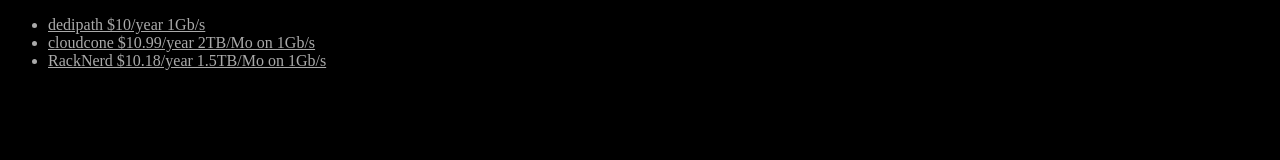
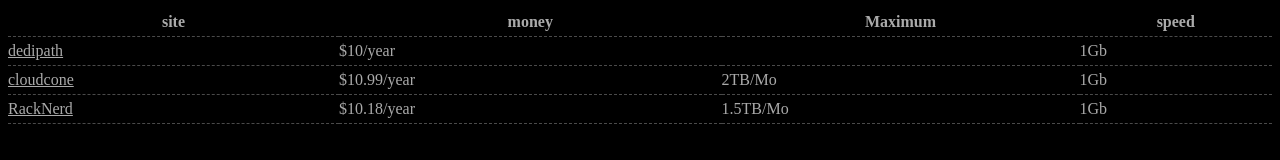
Before and after one commit to x88x/look, a website: page h5/vps.html in a window 1280 px wide. Drawn offline with Linux system fonts and the light colour scheme.

Commit message:
table css

```diff
--- a/h5/vps.html
+++ b/h5/vps.html
@@ -12,22 +12,48 @@
     <meta name="format-detection" content="telephone=no" />
     <meta name="format-detection" content="email=no" />
     <meta name="format-detection" content="adress=no" />
-    <link href="../style/github.css" rel="stylesheet" />
-
+    <link href="../style/base.css" rel="stylesheet" />
+    <link href="../style/table.css" rel="stylesheet" />
 </head>
 
 <body>
-    <ul>
-        <li>
-            <a href="https://portal.dedipath.com/cart.php?a=confproduct&i=0">dedipath $10/year 1Gb/s</a>
-        </li>
-        <li>
-            <a href="https://app.cloudcone.com.cn/vps/171/create?token=hashtag-2023-vps-1&ref=2321">cloudcone $10.99/year 2TB/Mo on 1Gb/s</a>
-        </li>
-        <li>
-            <a href="https://my.racknerd.com/cart.php?a=confproduct&i=0">RackNerd $10.18/year 1.5TB/Mo on 1Gb/s</a>
-        </li>
-    </ul>
+    <table>
+        <thead>
+            <tr>
+                <th>site</th>
+                <th>money</th>
+                <th>Maximum</th>
+                <th>speed</th>
+            </tr>
+        </thead>
+        <tbody>
+            <tr>
+                <td>
+                    <a href="https://portal.dedipath.com/cart.php?a=confproduct&i=0">dedipath</a>
+                </td>
+                <td>$10/year</td>
+                <td></td>
+                <td>1Gb</td>
+            </tr>
+            <tr>
+                <td>
+                    <a
+                        href="https://app.cloudcone.com.cn/vps/171/create?token=hashtag-2023-vps-1&ref=2321">cloudcone</a>
+                </td>
+                <td>$10.99/year</td>
+                <td>2TB/Mo</td>
+                <td>1Gb</td>
+            </tr>
+            <tr>
+                <td>
+                    <a href="https://my.racknerd.com/cart.php?a=confproduct&i=0">RackNerd</a>
+                </td>
+                <td>$10.18/year</td>
+                <td>1.5TB/Mo</td>
+                <td>1Gb</td>
+            </tr>
+        </tbody>
+    </table>
 </body>
 
 </html>
--- /dev/null
+++ b/style/base.css
@@ -0,0 +1,10 @@
+html{
+    background-color: #000;
+}
+
+body{
+    --color: #aaa;
+    --border-color: #4a4a4a;
+    font-size: 16px;
+    color: var(--color);
+}
--- a/style/github.css
+++ b/style/github.css
@@ -1,14 +1,3 @@
-html {
-    background-color: #000;
-}
-
-body {
-    --color: #aaa;
-    --border-color: #4a4a4a;
-    font-size: 16px;
-    color: var(--color);
-}
-
 a {
     color: var(--color);
 }
--- a/style/index.css
+++ b/style/index.css
@@ -1,10 +1,5 @@
 body {
     margin: 0;
-    background-color: #000;
-    --color: #aaa;
-    --border-color: #4a4a4a;
-    font-size: 16px;
-    color: var(--color);
 }
 
 h3{
--- /dev/null
+++ b/style/table.css
@@ -0,0 +1,17 @@
+a {
+    color: var(--color);
+}
+
+table {
+    width: 100%;
+    border-collapse: collapse;
+}
+
+th,
+td {
+    padding: 5px 0;
+}
+
+tr{
+    border-bottom:1px dashed var(--border-color)
+}
```
Also changed, not shown: h5/github.list.html (+1 -1 lines), index.html (+1 -0 lines).
